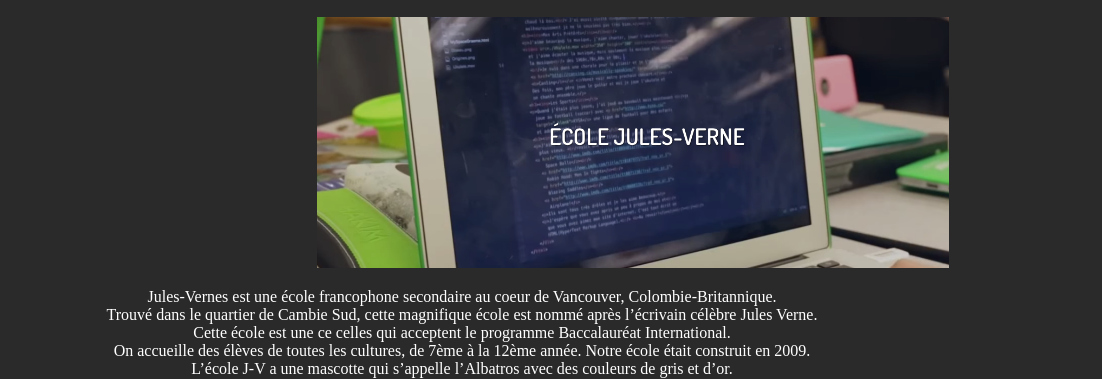
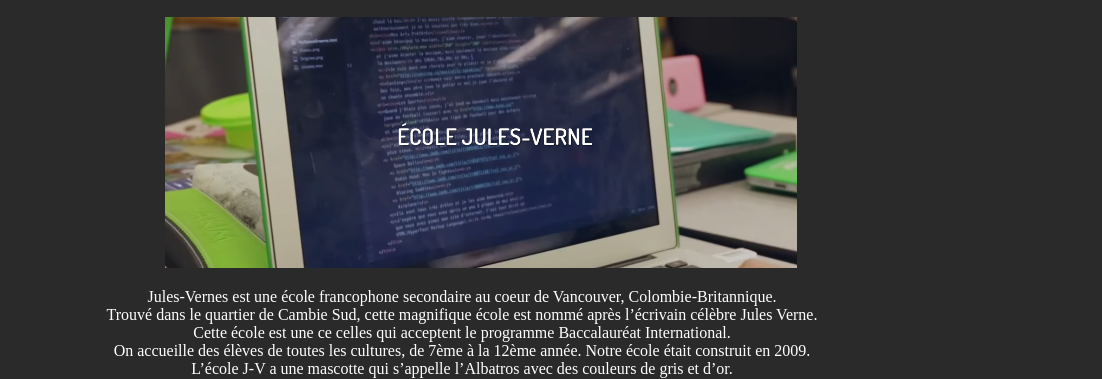
Before and after one commit to 31415926535897932384626/Robotics_2018-2019, a plain HTML site: page JVDescription.html in a window 1280 px wide. Shown: the part 54-433 px from the top of the page, 178-1280 px from the left. Drawn offline with Linux system fonts and the light colour scheme.

Commit message:
Update robotique2019.css

```diff
--- a/robotique2019.css
+++ b/robotique2019.css
@@ -85,6 +85,6 @@ canvas{
 }
 #textImage{
   width: 50%;
-  margin-left: 22%;
+  margin-left: 10%;
   margin-top: 5%;
 }
```
